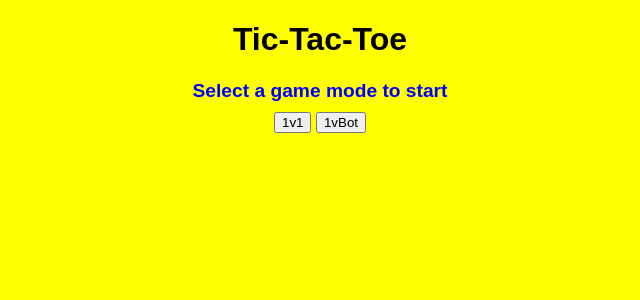
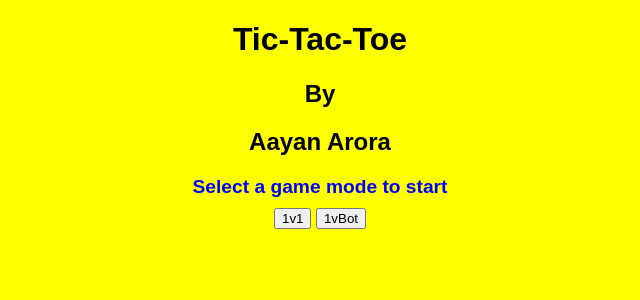
Before and after one commit to AwareSoda/TicTacToe, a Flask app: page / in a window 1280 px wide. Shown: the top 300 px of the page, without its empty margins (320-960 px from the left). Run offline with Flask 3, Linux system fonts and the light colour scheme.

Commit message:
Added developer details

```diff
--- a/templates/index.html
+++ b/templates/index.html
@@ -9,6 +9,8 @@
 </head>
 <body>
     <h1>Tic-Tac-Toe</h1>
+    <h2>By</h2>
+    <h2>Aayan Arora</h2>
     <p id="status">Select a game mode to start</p>
 
     <div id="mode-selection">
```
